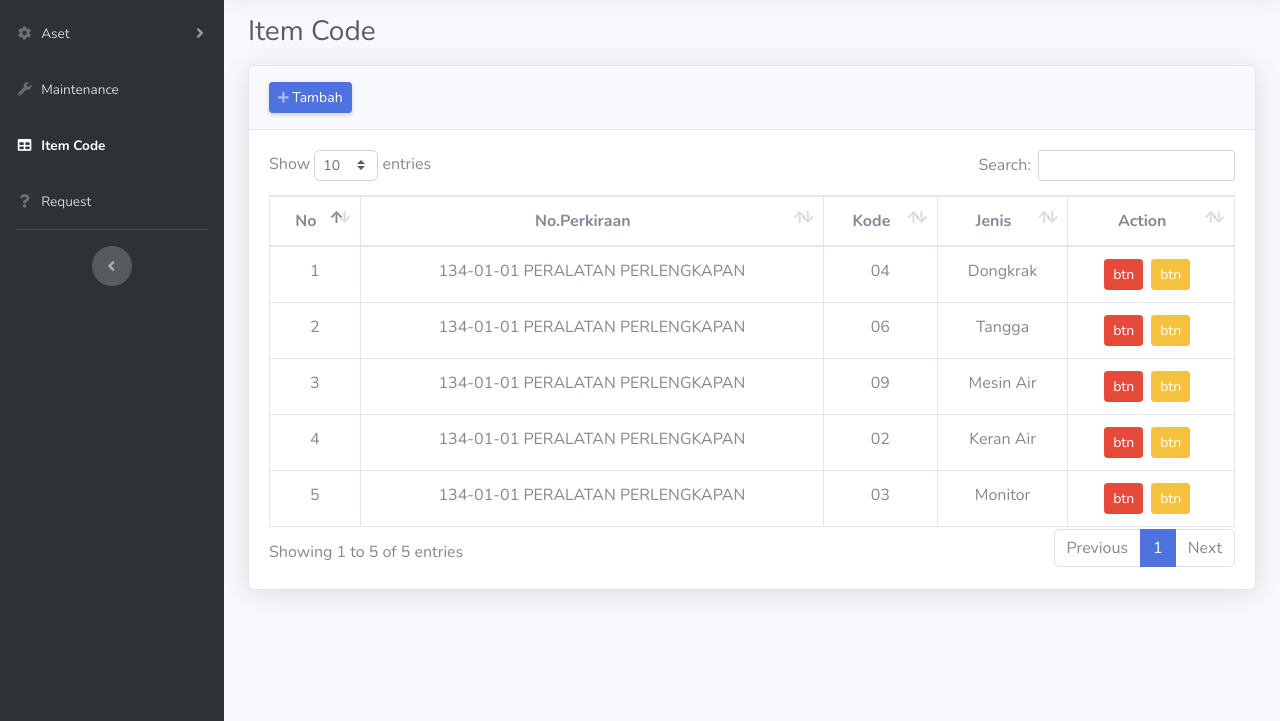
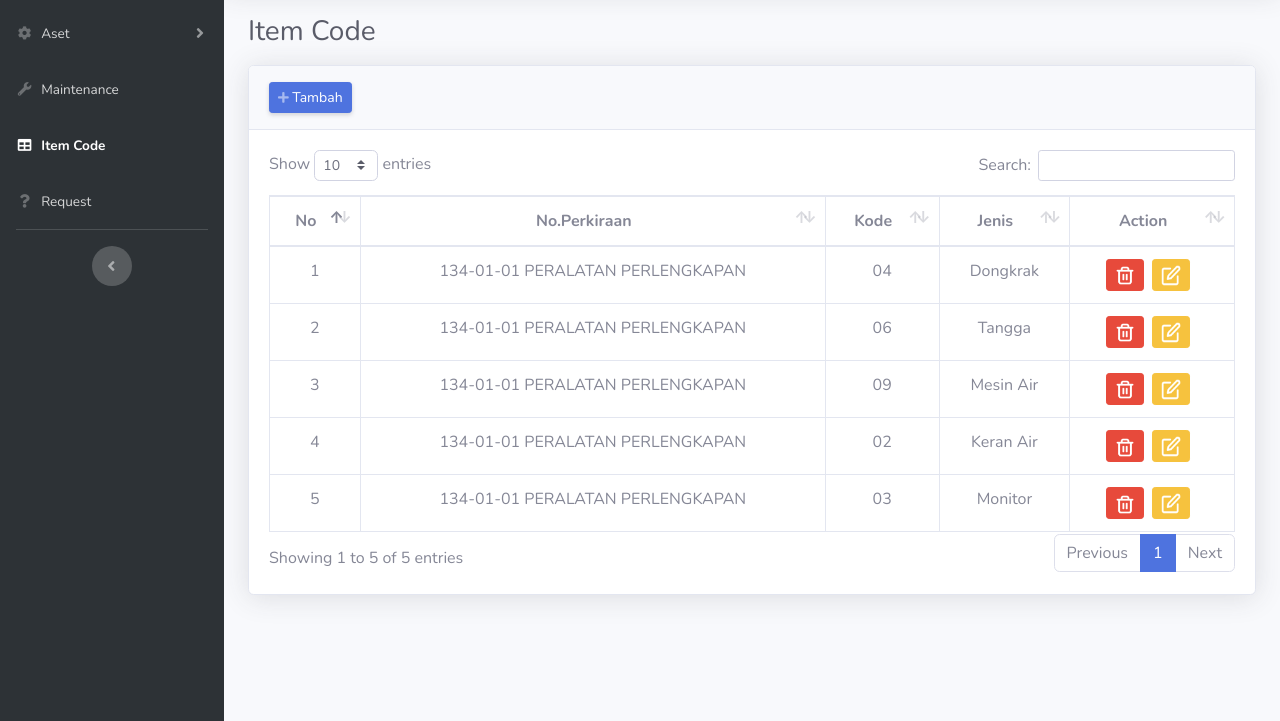
Before and after one commit to MohammadFauzanAzhima/absd-aktiva, a website with bundled scripts: page itemcode.html in a window 1280 px wide. Shown: the part 79-800 px from the top of the page. Built offline with nearby package versions, Linux system fonts and the light colour scheme.

Commit message:
Update Btn Itemcode 20/7

```diff
--- a/itemcode.html
+++ b/itemcode.html
@@ -209,8 +209,8 @@
                                             <td>04</td>
                                             <td>Dongkrak</td>
                                             <td class="d-flex justify-content-center">
-                                                <button class="btn btn-danger btn-sm">btn</button>
-                                                <button class="btn btn-warning btn-sm mx-2">btn</button>
+                                                <button class="btn btn-danger btn-sm"><img src="img/trash-2.png" width="20px" height="19px"></button>
+                                                <button class="btn btn-warning btn-sm mx-2"><img src="img/edit.png" width="20px" height="21px"></button>
                                             </td>
                                         </tr>
                                         <tr>
@@ -219,8 +219,8 @@
                                             <td>06</td>
                                             <td>Tangga</td>
                                             <td class="d-flex justify-content-center">
-                                                <button class="btn btn-danger btn-sm">btn</button>
-                                                <button class="btn btn-warning btn-sm mx-2">btn</button>
+                                                <button class="btn btn-danger btn-sm"><img src="img/trash-2.png" width="20px" height="19px"></button>
+                                                <button class="btn btn-warning btn-sm mx-2"><img src="img/edit.png" width="20px" height="21px"></button>
                                             </td>
                                         </tr>
                                         <tr>
@@ -229,8 +229,8 @@
                                             <td>09</td>
                                             <td>Mesin Air </td>
                                             <td class="d-flex justify-content-center">
-                                                <button class="btn btn-danger btn-sm">btn</button>
-                                                <button class="btn btn-warning btn-sm mx-2">btn</button>
+                                                <button class="btn btn-danger btn-sm"><img src="img/trash-2.png" width="20px" height="19px"></button>
+                                                <button class="btn btn-warning btn-sm mx-2"><img src="img/edit.png" width="20px" height="21px"></button>
                                             </td>
                                         </tr>
                                         <tr>
@@ -239,8 +239,8 @@
                                             <td>02</td>
                                             <td>Keran Air</td>
                                             <td class="d-flex justify-content-center">
-                                                <button class="btn btn-danger btn-sm">btn</button>
-                                                <button class="btn btn-warning btn-sm mx-2">btn</button>
+                                                <button class="btn btn-danger btn-sm"><img src="img/trash-2.png" width="20px" height="19px"></button>
+                                                <button class="btn btn-warning btn-sm mx-2"><img src="img/edit.png" width="20px" height="21px"></button>
                                             </td>
                                         </tr>
                                         <tr>
@@ -249,8 +249,8 @@
                                             <td>03</td>
                                             <td>Monitor</td>
                                             <td class="d-flex justify-content-center">
-                                                <button class="btn btn-danger btn-sm">btn</button>
-                                                <button class="btn btn-warning btn-sm mx-2">btn</button>
+                                                <button class="btn btn-danger btn-sm"><img src="img/trash-2.png" width="20px" height="19px"></button>
+                                                <button class="btn btn-warning btn-sm mx-2"><img src="img/edit.png" width="20px" height="21px"></button>
                                             </td>
                                         </tr>
 
```
